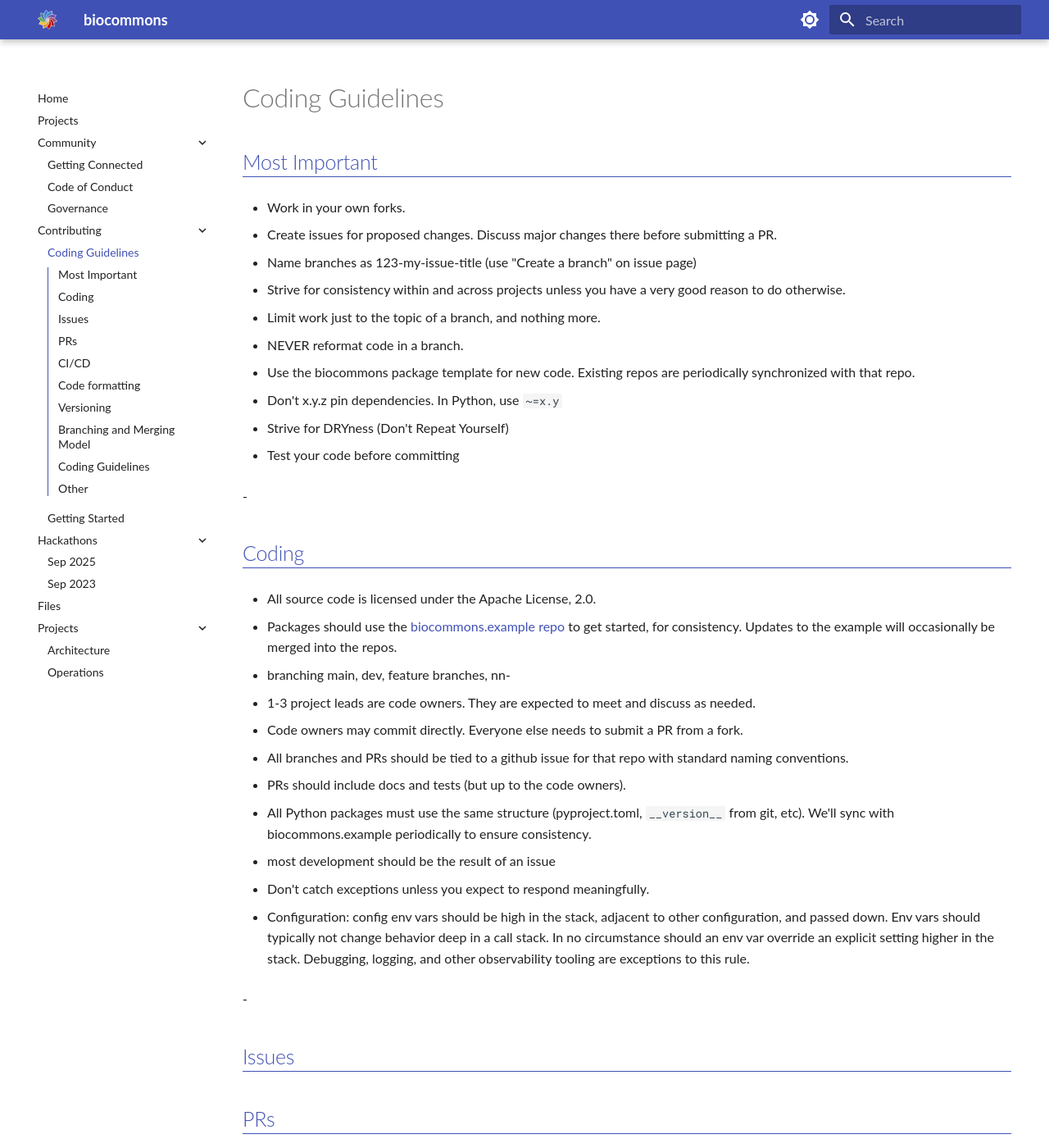
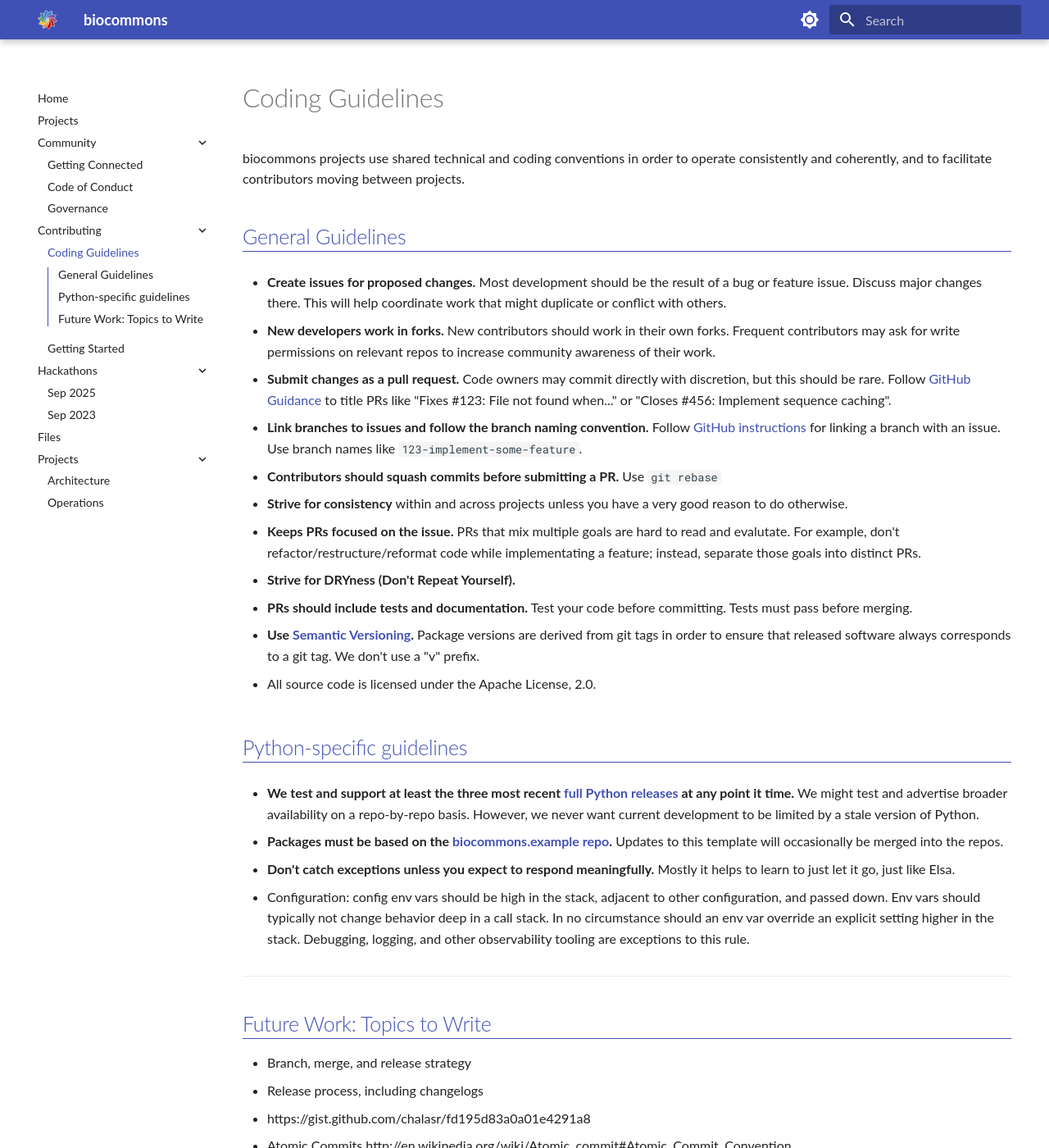
Before and after one commit to biocommons/biocommons.github.io, an MkDocs documentation site: the page built from docs/contributing/coding-guidelines.md, in a window 1280 px wide and 1400 px high. Shown: the whole window at 82% size. Built offline with MkDocs 1.6.1 and Material for MkDocs 9.7.7, drawn with Linux system fonts in a browser that asks for light colours; some of the changed text lies outside the part shown.

Commit message:
major rewrite of contributing and getting-started pages

```diff
--- a/docs/contributing/coding-guidelines.md
+++ b/docs/contributing/coding-guidelines.md
@@ -1,137 +1,70 @@
 # Coding Guidelines
 
-## Most Important
+biocommons projects use shared technical and coding conventions in order to operate
+consistently and coherently, and to facilitate contributors moving between projects.
 
-- Work in your own forks.
+## General Guidelines
 
-- Create issues for proposed changes.  Discuss major changes there before submitting a PR.
+- **Create issues for proposed changes.**  Most development should be the result of a bug or feature
+  issue.  Discuss major changes there.  This will help coordinate work that might duplicate or
+  conflict with others.
 
-- Name branches as 123-my-issue-title (use "Create a branch" on issue page)
+- **New developers work in forks.** New contributors should work in their own forks. Frequent
+  contributors may ask for write permissions on relevant repos to increase community awareness of
+  their work.
 
-- Strive for consistency within and across projects unless you have a very good reason to do
+- **Submit changes as a pull request.** Code owners may commit directly with discretion, but
+  this should be rare.  Follow [GitHub
+  Guidance](https://docs.github.com/en/issues/tracking-your-work-with-issues/using-issues/linking-a-pull-request-to-an-issue)
+  to title PRs like "Fixes \#123: File not found when..." or "Closes \#456:
+  Implement sequence caching".
+
+- **Link branches to issues and follow the branch naming convention.**  Follow [GitHub
+  instructions](https://docs.github.com/en/issues/tracking-your-work-with-issues/using-issues/linking-a-pull-request-to-an-issue#manually-linking-a-pull-request-or-branch-to-an-issue-using-the-issue-sidebar)
+  for linking a branch with an issue.  Use branch names like `123-implement-some-feature`.
+
+- **Contributors should squash commits before submitting a PR.**  Use `git rebase`
+
+- **Strive for consistency** within and across projects unless you have a very good reason to do
   otherwise.
 
-- Limit work just to the topic of a branch, and nothing more.
+- **Keeps PRs focused on the issue.** PRs that mix multiple goals are hard to read and evalutate. For example, don't refactor/restructure/reformat code while implementating a feature; instead, separate those goals into distinct PRs.
 
-- NEVER reformat code in a branch.
+- **Strive for DRYness (Don't Repeat Yourself).**
 
-- Use the biocommons package template for new code.  Existing repos are periodically synchronized
-  with that repo.
+- **PRs should include tests and documentation.** Test your code before committing. Tests
+  must pass before merging.
 
-- Don't x.y.z pin dependencies. In Python, use `~=x.y`
-
-- Strive for DRYness (Don't Repeat Yourself)
-
-- Test your code before committing
-
--
-
-
-## Coding
+- **Use [Semantic Versioning](https://semver.org/).**  Package versions are derived from
+git tags in order to ensure that released software always corresponds to a git tag. We don't use a
+"v" prefix.
 
 - All source code is licensed under the Apache License, 2.0.
 
-- Packages should use the [biocommons.example
-  repo](https://github.com/biocommons/biocommons.example) to get started, for consistency.  Updates
-  to the example will occasionally be merged into the repos.
+## Python-specific guidelines
 
-- branching main, dev, feature branches, nn-
+- **We test and support at least the three most recent [full Python
+  releases](https://devguide.python.org/versions/) at any point it time.**  We might test and
+  advertise broader availability on a repo-by-repo basis.  However, we never want current
+  development to be limited by a stale version of Python.
 
-- 1-3 project leads are code owners. They are expected to meet and discuss as needed.
-- Code owners may commit directly. Everyone else needs to submit a PR from a fork.
-- All branches and PRs should be tied to a github issue for that repo with standard naming conventions.
-- PRs should include docs and tests (but up to the code owners).
+- **Packages must be based on the [biocommons.example
+  repo](https://github.com/biocommons/biocommons.example).**  Updates
+  to this template will occasionally be merged into the repos.
 
-- All Python packages must use the same structure (pyproject.toml, `__version__` from git, etc).
-  We'll sync with biocommons.example periodically to ensure consistency.
-
-- most development should be the result of an issue
-
-- Don't catch exceptions unless you expect to respond meaningfully.
+- **Don't catch exceptions unless you expect to respond meaningfully.** Mostly it helps to learn to
+  just let it go, just like Elsa.
 
 - Configuration: config env vars should be high in the stack, adjacent to other configuration, and
   passed down.  Env vars should typically not change behavior deep in a call stack. In no
   circumstance should an env var override an explicit setting higher in the stack. Debugging,
   logging, and other observability tooling are exceptions to this rule.
 
--
+---
 
-## Issues
+## Future Work: Topics to Write
 
-## PRs
-
-## CI/CD
-
-github actions → biocommons pypi
-
-
-## Code formatting
-
-- black
-- isort
-- pylint
-
-
-## Versioning
-
-All biocommons tools use [Semantic Versioning](https://semver.org/).  Package versions are derived from
-git tags in order to ensure that released software always corresponds to a git tag.
-
-## Branching and Merging Model
-
-![Branching Strategy](branching-strategy.drawio.svg){.right}
-
-- main is the release branch.
-- release-specific branches, branched off of main and named as x.y, support concurrent
-  patch release off the x.y
-- dev is the development branch for integration testing.
-- feature development occurs in feature branches, branched off of dev and named for the
-  corresponding issue (e.g., 42-bang-the-rocks-together).
-- bug fixes occur in branches off of the affected release. As necessary, those fixes should be then
-  merged back to main.
-
-If a project needs a new development branch for a major release, the Architectural Team will address
-the issue.
-
-### Merging
-
-- Tests must pass in order to be merged. Branches that are failing tests will not be merged.
-- Merging to main and dev is restricted to code owners.
-
-
-## Coding Guidelines
-
-example repo
-
-Code in biocommons org
-
-
-Example repo
-Consistent setup from template
-
-versioning
-
-- semver
-- no v
-- directly from tag when possible
-- branching model
-- multiple version branches
-- dev in forks
-- protected branches
+- Branch, merge, and release strategy
+- Release process, including changelogs
 - https://gist.github.com/chalasr/fd195d83a0a01e4291a8
 - Atomic Commits http://en.wikipedia.org/wiki/Atomic_commit#Atomic_Commit_Convention
-
-Pull requests
-
-- squash if you want before the PR
-- branch names 6-go-bonkers
-- Merge commit message used as default for changelog
-
-Review criteria
-
-Tagging, releasing, changelogs
-
-
-## Other
-
-- We support the three most recent [full Python releases](https://devguide.python.org/versions/): 3.10, 3.11, and 3.12
```
Also changed, not shown: docs/contributing/getting-started.md (+51 -16 lines).
